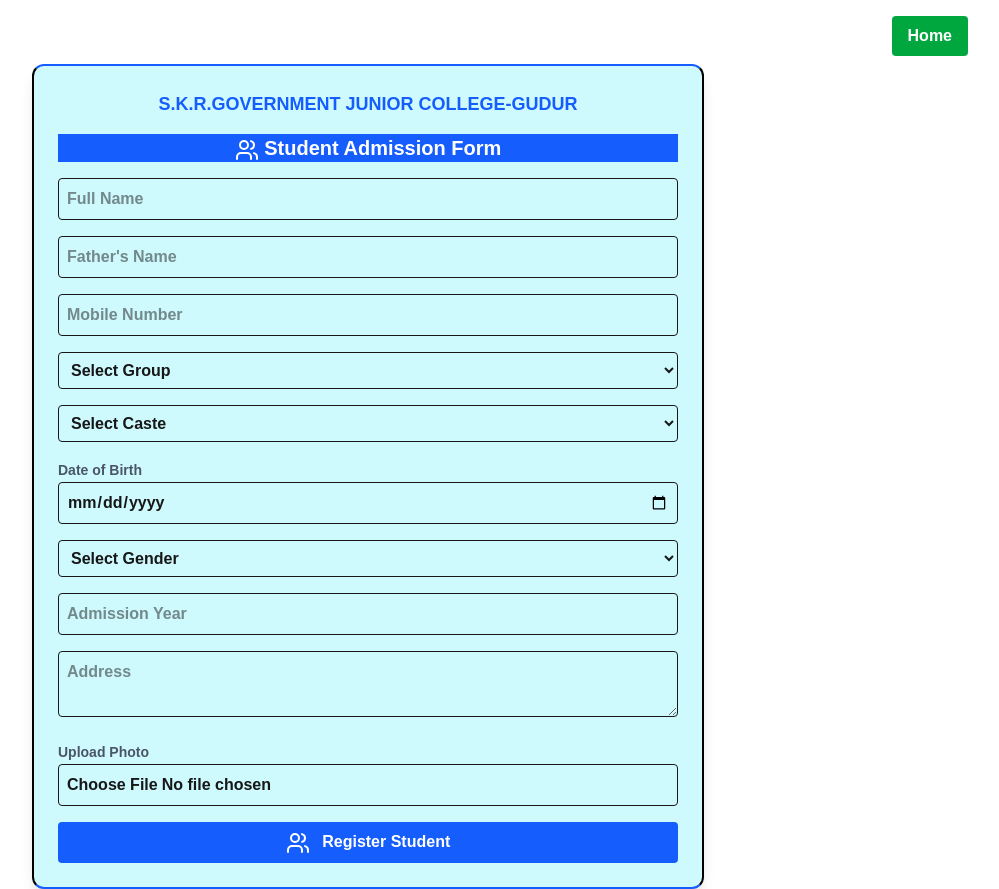
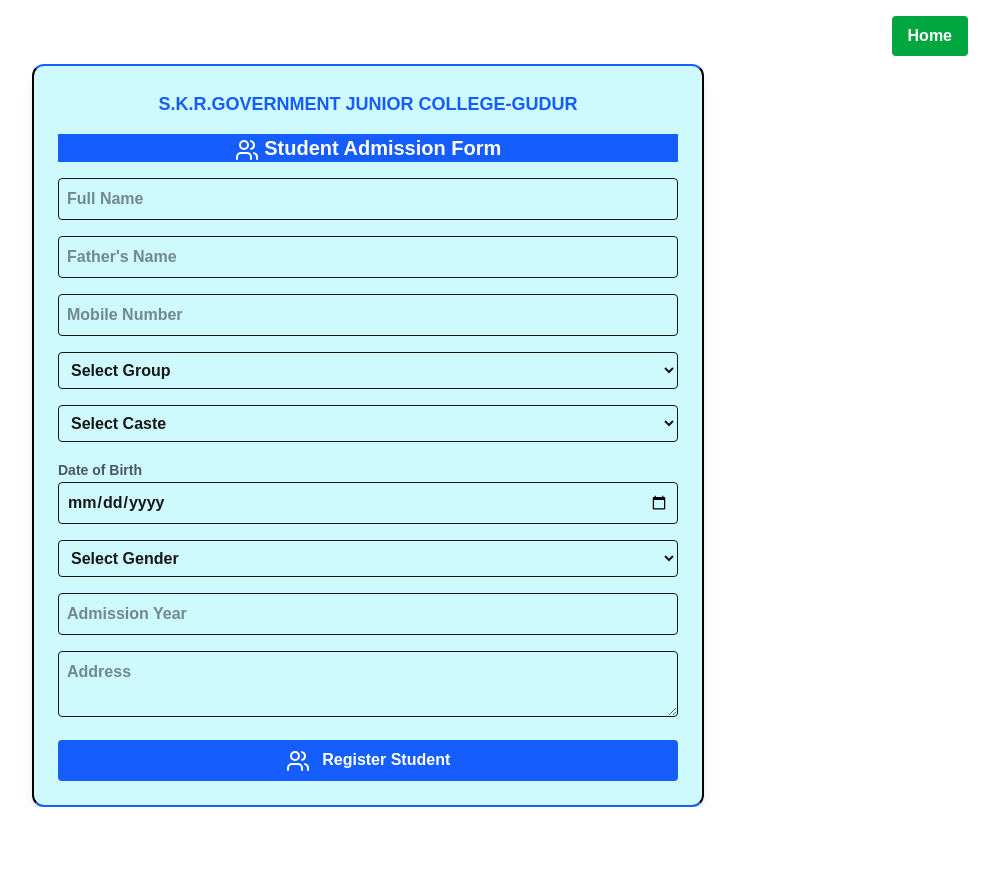
Before and after one commit to venkat-sujana/SmartEdu, a Next.js app: page /register in a window 1280 px wide. Shown: the whole page, without its empty margins (272-1271 px from the left). After the commit the page ends 807 px from the top, so only its background shows below. Built offline with nearby package versions, Linux system fonts and the light colour scheme.

Commit message:
edit option enabled

```diff
--- a/app/register/page.js
+++ b/app/register/page.js
@@ -236,8 +236,9 @@ export default function RegisterPage() {
             className="w-full p-2 border rounded font-bold"
             required
           />
-           <label className="text-sm text-gray-600">Upload Photo</label>
-          <input
+
+           <label className="text-sm text-gray-600" style={{display: "none"}}>Upload Photo</label>
+          <input style={{display: "none"}}
             type="file"
             accept="image/*"
             onChange={(e) => setPhoto(e.target.files[0])}
--- a/app/student-table/page.js
+++ b/app/student-table/page.js
@@ -712,7 +712,7 @@ export default function StudentsPage() {
               <th className="px-4 py-2">Admission Certificate</th>
               <th className="px-4 py-2">Study Certificate</th>
               <th className="px-4 py-2">Care taker Form</th>
-              <th className="px-4 py-2 hidden ">Actions</th>{" "}
+              <th className="px-4 py-2">Actions</th>{" "}
             </tr>
           </thead>
           <tbody>
@@ -776,7 +776,7 @@ export default function StudentsPage() {
 
                 <td
                   className="px-4 py-2 flex gap-2"
-                  style={{ display: "none" }}
+
                 >
                   <button
                     onClick={() => handleEdit(s)}
```
